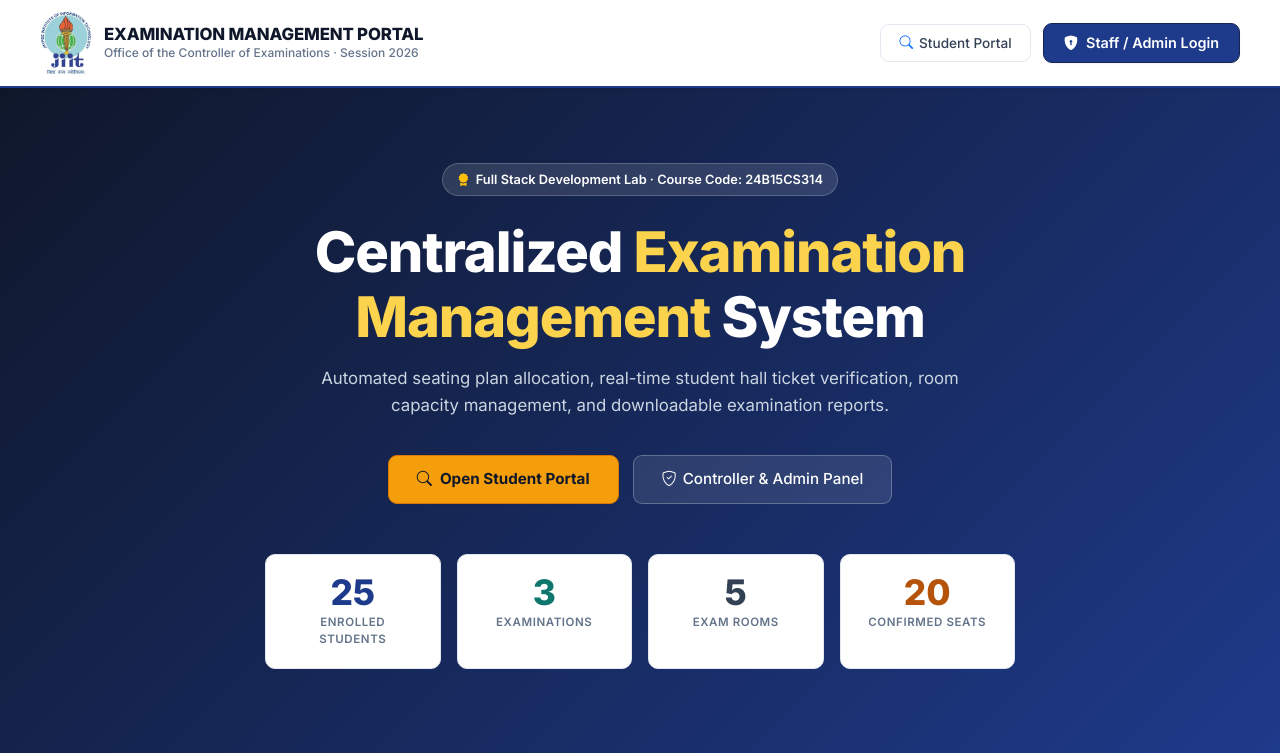
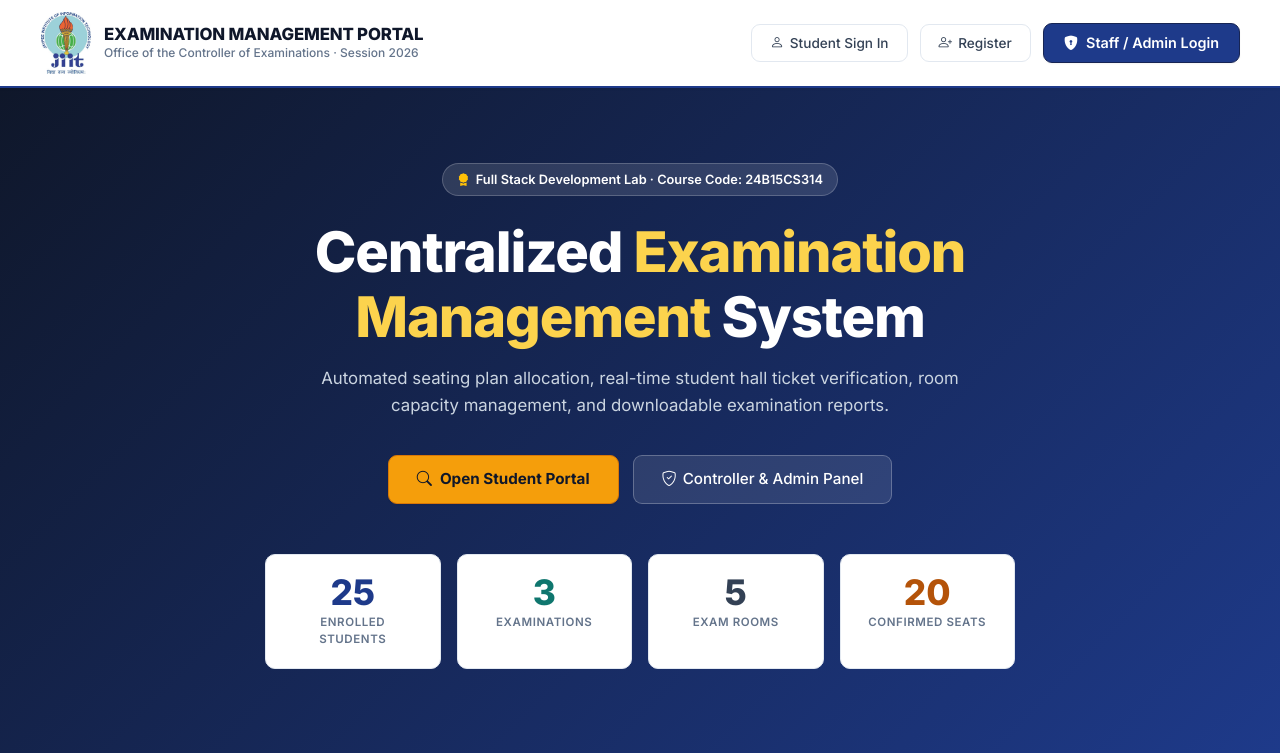
Before and after one commit to Ayan2612/exam-management-system, a Django app: page / in a window 1280 px wide. Shown: the top 753 px of the page. Run offline with Django 5.2, Linux system fonts and the light colour scheme; data comes from the database, SQL or seed files in the repository.

Commit message:
Add direct student sign-in and registration links to portal home

```diff
--- a/templates/exams/home.html
+++ b/templates/exams/home.html
@@ -24,7 +24,10 @@
     </div>
     <div style="display:flex;align-items:center;gap:12px">
       <a href="{% url 'student_login' %}" class="btn-ghost" style="padding:8px 18px">
-        <i class="bi bi-search text-primary"></i> Student Portal
+        <i class="bi bi-person"></i> Student Sign In
+      </a>
+      <a href="{% url 'student_register' %}" class="btn-ghost" style="padding:8px 18px">
+        <i class="bi bi-person-plus"></i> Register
       </a>
       <a href="{% url 'admin_login' %}" class="btn-primary-glow" style="padding:8px 20px">
         <i class="bi bi-shield-lock-fill"></i> Staff / Admin Login
```
